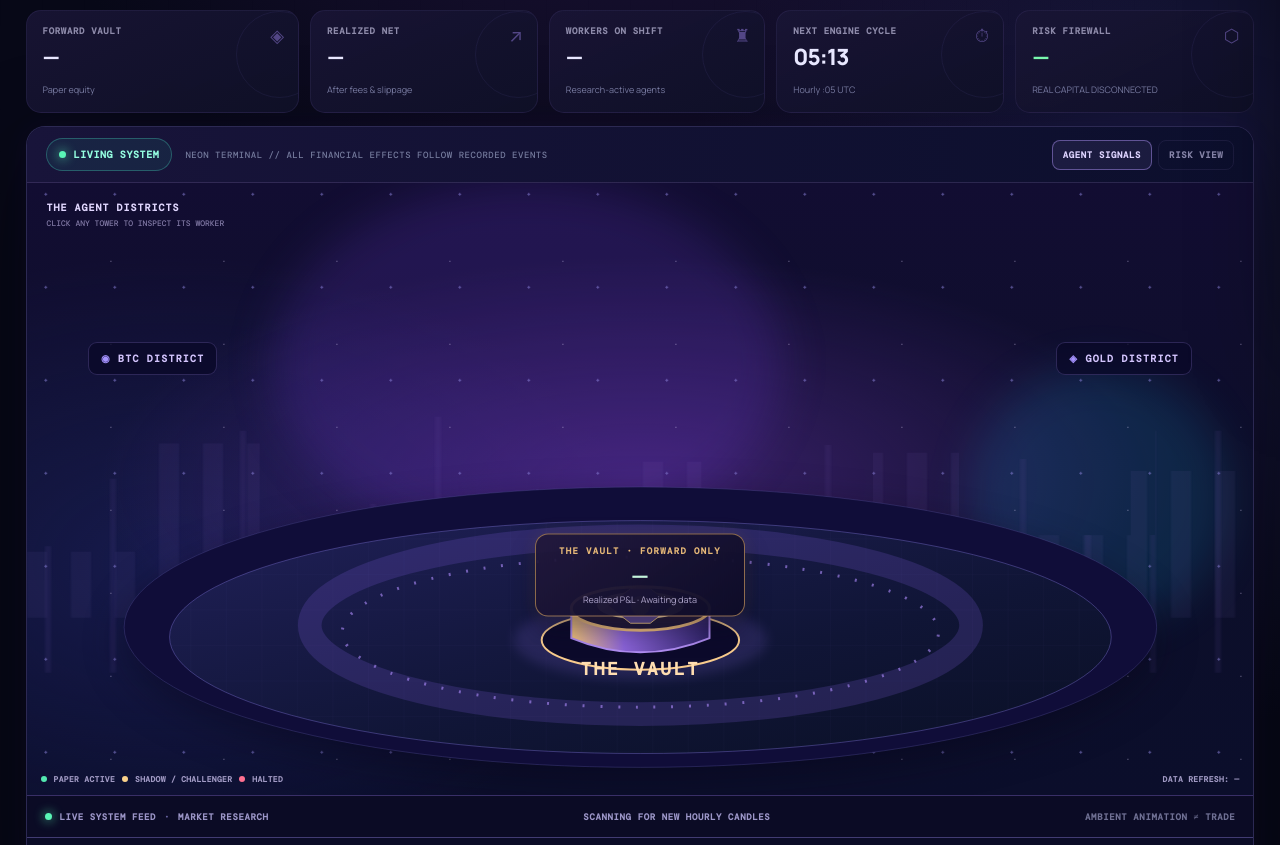
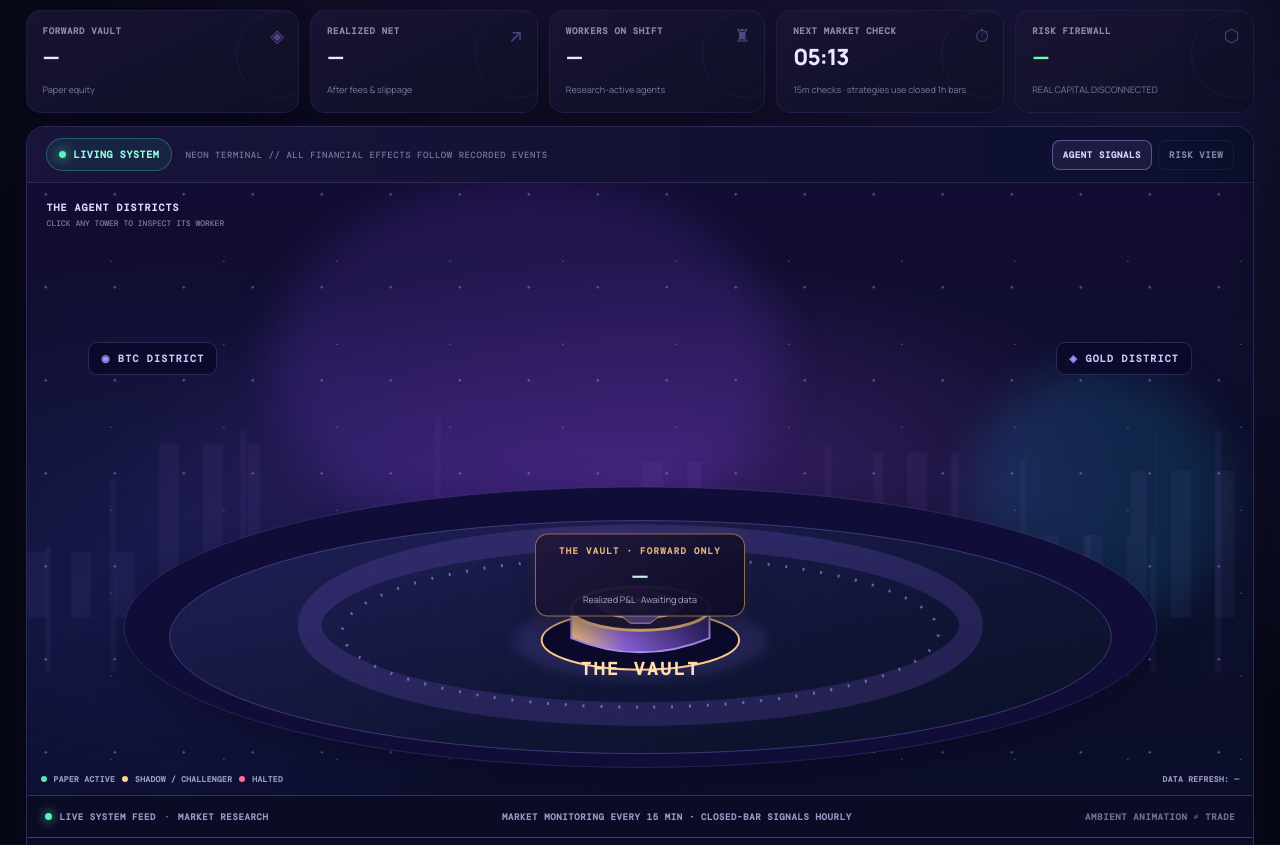
Before and after one commit to nfliex9-crypto/flashloan-scanner, a plain HTML site: page city.html in a window 1280 px wide. Shown: the part 437-1282 px from the top of the page. Drawn offline with nearby package versions, Linux system fonts and the light colour scheme; no server answers.

Commit message:
Label 15-minute check separately from genuine hourly strategy updates

```diff
--- a/city.html
+++ b/city.html
@@ -56,7 +56,7 @@
         <div class="metric"><span class="metric-icon">◈</span><span>FORWARD VAULT</span><strong id="vaultEquity">—</strong><small id="vaultDelta">Paper equity</small></div>
         <div class="metric"><span class="metric-icon">↗</span><span>REALIZED NET</span><strong id="realizedPnl">—</strong><small>After fees &amp; slippage</small></div>
         <div class="metric"><span class="metric-icon">♜</span><span>WORKERS ON SHIFT</span><strong id="activeWorkers">—</strong><small id="onShiftDetails">Research-active agents</small></div>
-        <div class="metric"><span class="metric-icon">⏱</span><span>NEXT ENGINE CYCLE</span><strong id="nextScan">—</strong><small>Hourly :05 UTC</small></div>
+        <div class="metric"><span class="metric-icon">⏱</span><span>NEXT MARKET CHECK</span><strong id="nextScan">—</strong><small>15m checks · strategies use closed 1h bars</small></div>
         <div class="metric risk-metric"><span class="metric-icon">⬡</span><span>RISK FIREWALL</span><strong id="riskCircuit">—</strong><small>REAL CAPITAL DISCONNECTED</small></div>
       </div>
 
@@ -101,7 +101,7 @@
           <div class="vault-display" id="vaultDisplay" role="button" tabindex="0" aria-label="Open vault details"><span>THE VAULT · FORWARD ONLY</span><strong id="floatingVault">—</strong><small id="floatingVaultSub">Realized P&amp;L · Awaiting data</small></div>
           <div class="city-footer"><span class="scene-key"><b class="key-green"></b> PAPER ACTIVE <b class="key-gold"></b> SHADOW / CHALLENGER <b class="key-red"></b> HALTED</span><span id="stageRefresh">DATA REFRESH: —</span></div>
         </div>
-        <div class="stage-bottom"><span><span class="led"></span> LIVE SYSTEM FEED <b>·</b> MARKET RESEARCH</span><span id="cycleLabel">SCANNING FOR NEW HOURLY CANDLES</span><span class="stage-disclaimer">AMBIENT ANIMATION ≠ TRADE</span></div>
+        <div class="stage-bottom"><span><span class="led"></span> LIVE SYSTEM FEED <b>·</b> MARKET RESEARCH</span><span id="cycleLabel">MARKET MONITORING EVERY 15 MIN · CLOSED-BAR SIGNALS HOURLY</span><span class="stage-disclaimer">AMBIENT ANIMATION ≠ TRADE</span></div>
         <div class="worker-shortcuts" id="quickWorkers"><span class="await">Waiting for workers…</span></div>
       </section>
 
```
